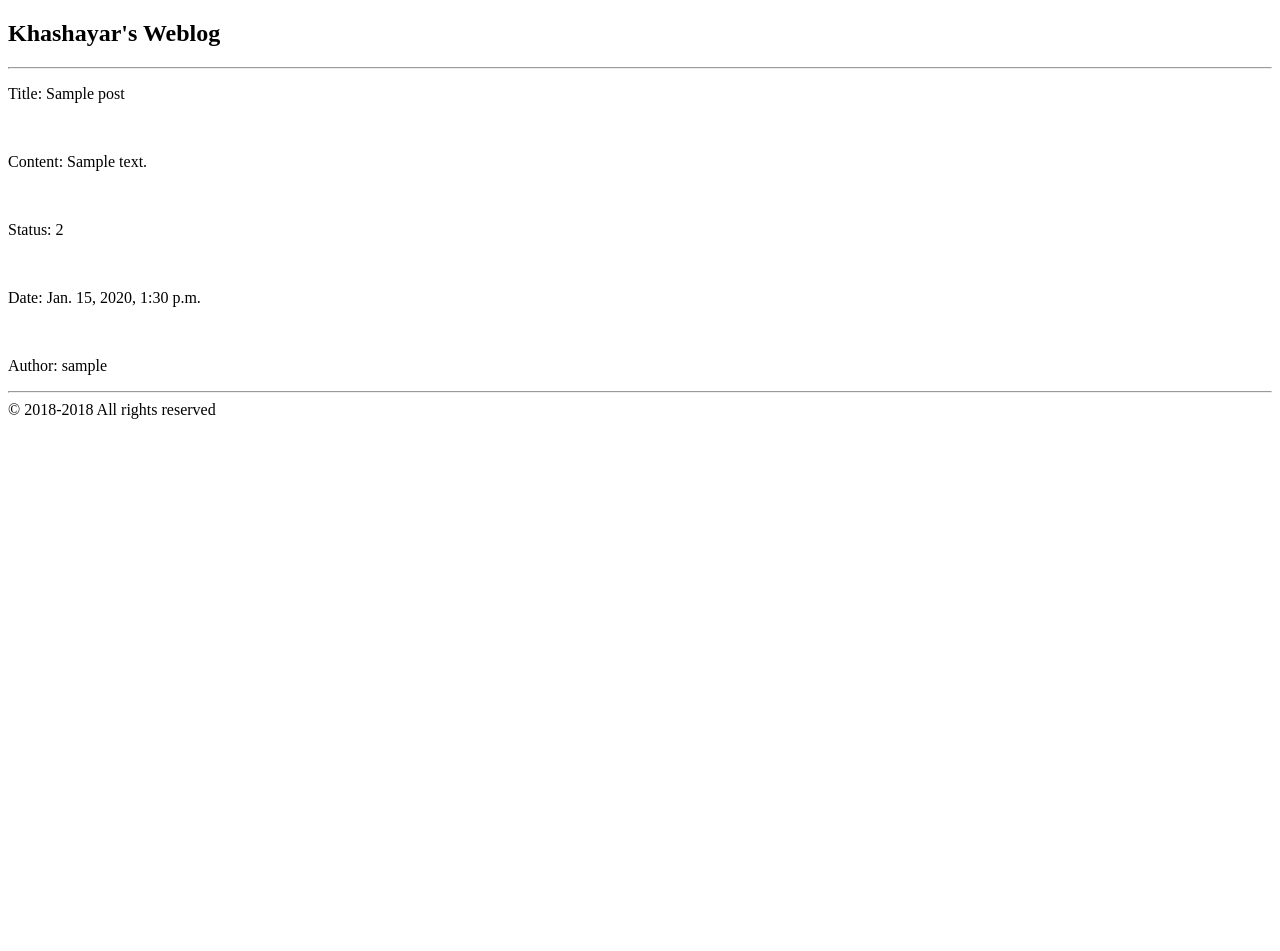
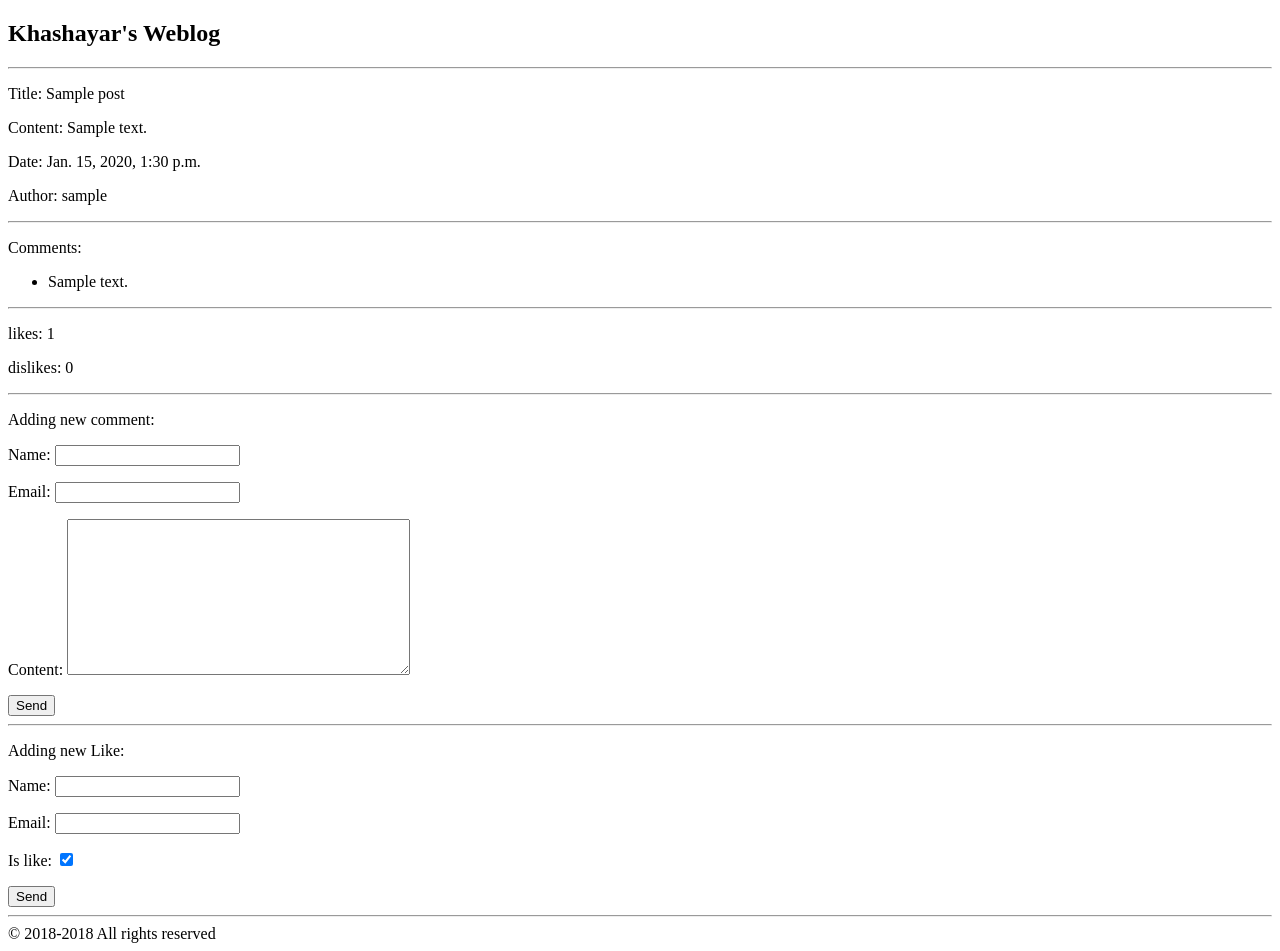
Before and after one commit to MohammadNazari98/weblog, a Django app: a page that uses blog/templates/blog/post.html in a window 1280 px wide. Before the commit the page ends 419 px from the top, so only its background shows below. Run offline with Django 3.2, Linux system fonts and the light colour scheme; tables that the repository leaves empty hold one stand-in row (values such as "Sample post"); parts of the project's set-up code (start-up, migrations or seed data) failed here and were passed over.

Commit message:
creating detail post page

```diff
--- a/blog/templates/blog/post.html
+++ b/blog/templates/blog/post.html
@@ -9,13 +9,41 @@
 {% block content %}
 
 <p>Title: {{ post.title }}</p>
-<br>
 <p>Content: {{ post.content }}</p>
-<br>
-<p>Status: {{ post.status }}</p>
-<br>
 <p>Date: {{ post.last_modified }}</p>
-<br>
 <p>Author: {{ post.author.username }}</p>
+<hr>
+{% if post.comments.all %}
+<p>Comments:</p>
+<ul>
+    {% for comment in post.comments.all %}
+        <li>{{ comment.content }}</li>
+    {% endfor %}
+</ul>
+{% else %}
+<p>There is no any comments</p>
+{% endif %}
+
+<hr>
+<p>likes: {{ post.count_of_likes }}</p>
+<p>dislikes: {{ post.count_of_dislikes }}</p>
+
+
+<hr>
+<p>Adding new comment:</p>
+<form method="POST" action=".">
+    {% csrf_token %}
+    {{ comment_form.as_p }}
+    <input type="hidden" name="source" value="comment_form">
+    <input type="submit" value="Send">
+</form>
+<hr>
+<p>Adding new Like:</p>
+<form method="POST" action=".">
+    {% csrf_token %}
+    {{ like_form.as_p }}
+    <input type="hidden" name="source" value="like_form">
+    <input type="submit" value="Send">
+</form>
 
 {% endblock %}
--- a/blog/views.py
+++ b/blog/views.py
@@ -1,10 +1,8 @@
 from django.shortcuts import render
-from .models import Post, Comment, Like
 from django.views.decorators.http import require_GET
-from django.views.decorators.csrf import csrf_exempt
-from django.http.response import HttpResponse
-import datetime
 from django.shortcuts import get_object_or_404, get_list_or_404
+from .forms import AddNewComment, AddNewLike
+from .models import Post
 
 
 def index(request):
@@ -17,11 +15,45 @@ def posts(request):
     return render(request, 'blog/posts.html', {'posts': posts})
 
 
-@csrf_exempt
 def post(request, year, month, day, title):
+    # TODO: using date for filtering post
     post = get_object_or_404(Post.published, title=title)
 
     if request.method == 'GET':
-        return render(request, 'blog/post.html', {'post': post})
+        comment_form = AddNewComment()
+        like_form = AddNewLike()
+        return render(request, 'blog/post.html', {'post': post, 'comment_form': comment_form, 'like_form': like_form})
+
     elif request.method == 'POST':
-        pass
+
+        if request.POST['source'] == 'like_form':
+            like_form = AddNewLike(request.POST)
+
+            if like_form.is_valid():
+                new_like = like_form.save(commit=False)
+                # TODO: using date for filtering post
+                post_title = request.path.split('/')[-2]
+                post = Post.published.get(title=post_title)
+                new_like.post = post
+                new_like.save()
+                result = {'title': 'success', 'body': 'successfully added', 'url': request.path}
+            else:
+                result = {'title': 'failed', 'body': 'could not added', 'url': request.path}
+
+            return render(request, 'blog/result.html', result)
+
+        elif request.POST['source'] == 'comment_form':
+            comment_form = AddNewComment(request.POST)
+
+            if comment_form.is_valid():
+                new_comment = comment_form.save(commit=False)
+                # TODO: using date for filtering post
+                post_title = request.path.split('/')[-2]
+                post = Post.published.get(title=post_title)
+                new_comment.post = post
+                new_comment.save()
+                result = {'title': 'success', 'body': 'successfully added', 'url': request.path}
+            else:
+                result = {'title': 'failed', 'body': 'could not added', 'url': request.path}
+
+            return render(request, 'blog/result.html', result)
```
